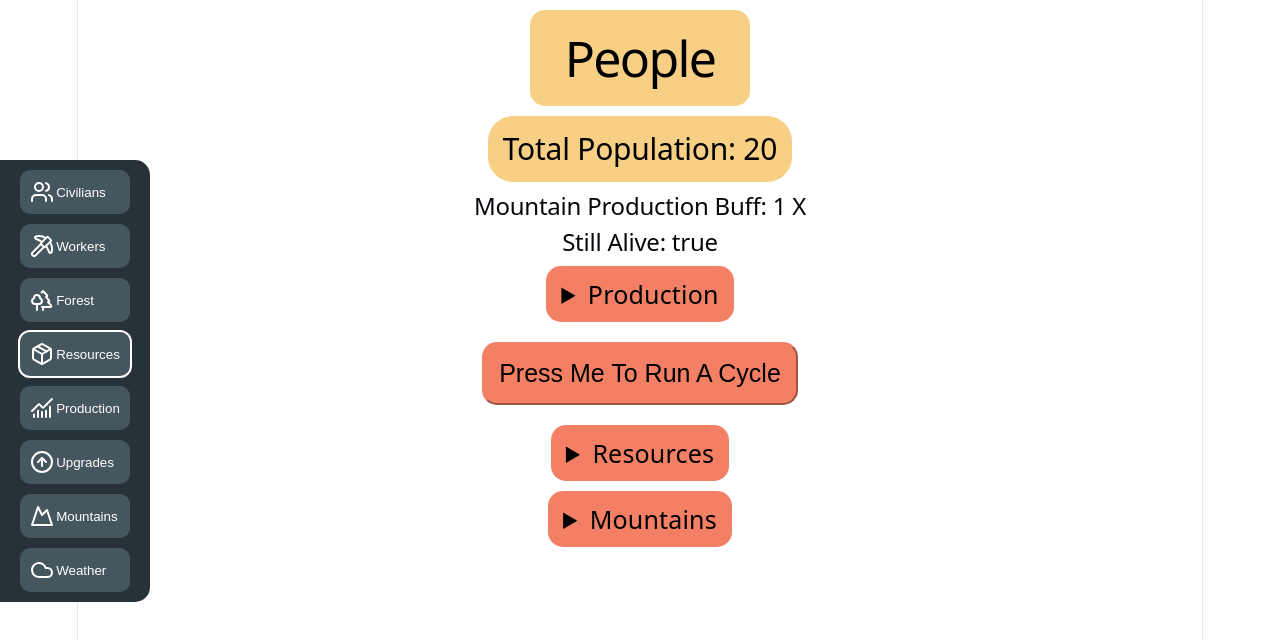
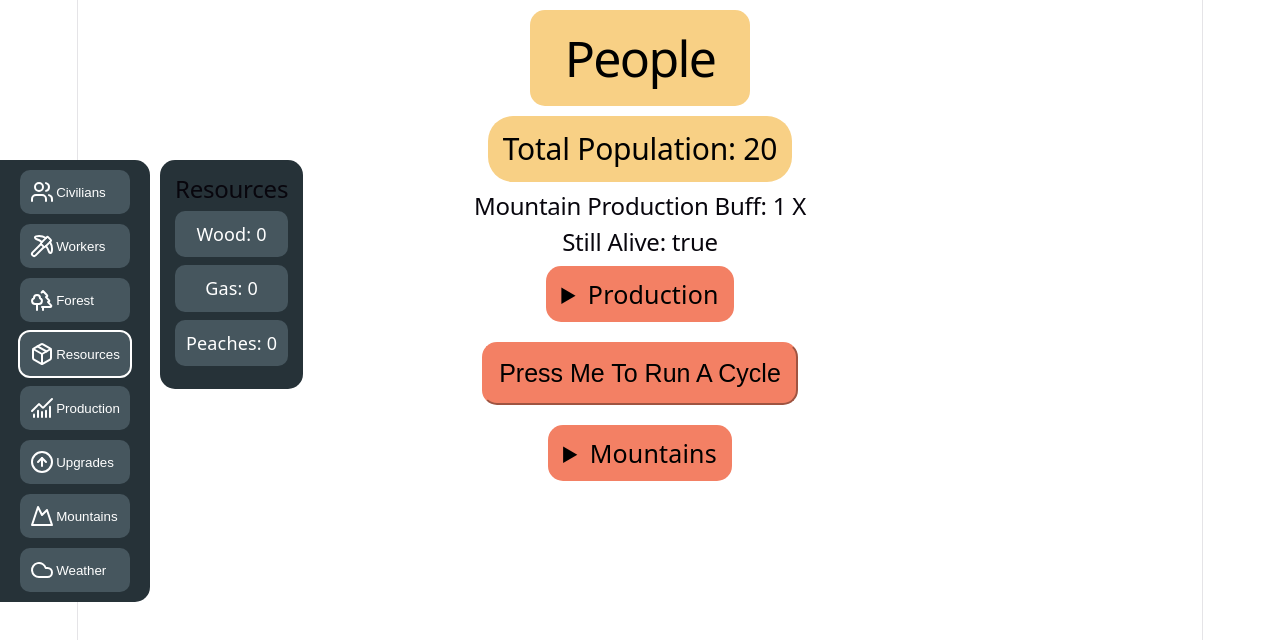
Before and after one commit to Scripting-Java/TerraPeak, a React (Vite) app: page / in a window 1280 px wide. Both pictures are taken after a click on the button "Resources". Shown: the top 640 px of the page. Built offline with nearby package versions, Linux system fonts and the light colour scheme.

Commit message:
Resources panel

```diff
--- a/src/App.tsx
+++ b/src/App.tsx
@@ -63,14 +63,6 @@ function App() {
       <button className='civsButton' onClick={handleCycle}>Press Me To Run A Cycle</button>
 
       <details className='civs'>
-        <summary>Resources</summary>
-        <p>Wood: {current.resources.wood}</p>
-        <p>Gas: {current.resources.gas}</p>
-        <p>Peaches: {current.resources.peaches}</p>
-        <h2>Mountain: {current.mountain}</h2>
-      </details>
-
-      <details className='civs'>
         <summary>Mountains</summary>
         {mountains.map((mountain, index) => {
           const mountUnlocked = getTotalPopulation(current) >= variables.mountainReqs[index]
--- a/src/components/Sidebar.tsx
+++ b/src/components/Sidebar.tsx
@@ -1,4 +1,4 @@
-import { useState } from "react";
+import { act, useState } from "react";
 import type { game, mountainTypes, resources, workerType } from "../game/types";
 import {Users, Package, ChartNoAxesCombined, ArrowUpCircle, Mountain, Pickaxe, Trees, Cloud} from "lucide-react"
 import "./Sidebar.css"
@@ -6,6 +6,7 @@ import { Civilians } from "./sideComponents/Civilians/Civilians";
 import { Workers } from "./sideComponents/Workers/Workers";
 import { Forest } from "./sideComponents/Forest/Forest";
 import { Weather } from "./sideComponents/Weather/Weather";
+import { Resources } from "./sideComponents/Resources/Resource";
 
 interface Sidebar{
     current:game,
@@ -26,6 +27,7 @@ export function Sidebar({current,production,onPopChange,onUpgrade,onMountain}:Si
                 <button onClick={()=>toggle("workers")} className={active==="workers"?"active":""}><Pickaxe></Pickaxe>Workers</button>
                 <button onClick={()=>toggle("forests")} className={active==="forests"?"active":""}><Trees></Trees>Forest</button>
                 <button onClick={()=>toggle("resources")} className={active==="resources"?"active":""}><Package></Package>Resources</button>
+
                 <button onClick={()=>toggle("production")} className={active==="production"?"active":""}><ChartNoAxesCombined></ChartNoAxesCombined>Production</button>
                 <button onClick={()=>toggle("upgrades")} className={active==="upgrades"?"active":""}><ArrowUpCircle></ArrowUpCircle>Upgrades</button>
                 <button onClick={()=>toggle("mountains")} className={active==="mountains"?"active":""}><Mountain></Mountain>Mountains</button>
@@ -37,6 +39,7 @@ export function Sidebar({current,production,onPopChange,onUpgrade,onMountain}:Si
                 {active==="workers" && <Workers current={current} onPopChange={onPopChange} onUpgrade={onUpgrade}></Workers>}
                 {active==="forests"&& <Forest current={current}></Forest>}
                 {active==="weather"&&<Weather current={current}></Weather>}
+                {active==="resources" && <Resources current={current}></Resources>}
             </div>
         </div>
     )
--- /dev/null
+++ b/src/components/sideComponents/Resources/Resource.css
@@ -0,0 +1,15 @@
+.resources{
+    background-color: #263238;
+    padding:15px;
+    border-radius: 15px;
+    color:white;
+}
+.resources h2{
+    margin-top:0;
+}
+.resources p{
+    background-color: #46565e;
+    padding:10px;
+    border-radius: 10px;
+    margin-bottom: 8px;
+}
--- /dev/null
+++ b/src/components/sideComponents/Resources/Resource.tsx
@@ -0,0 +1,15 @@
+import type { game } from "../../../game/types";
+import "./Resource.css"
+interface resource{
+    current:game
+}
+export function Resources({current}:resource){
+    return(
+        <div className="resources">
+            <h2>Resources</h2>
+            <p>Wood: {current.resources.wood}</p>
+            <p>Gas: {current.resources.gas}</p>
+            <p>Peaches: {current.resources.peaches}</p>
+        </div>
+    )
+}
```
